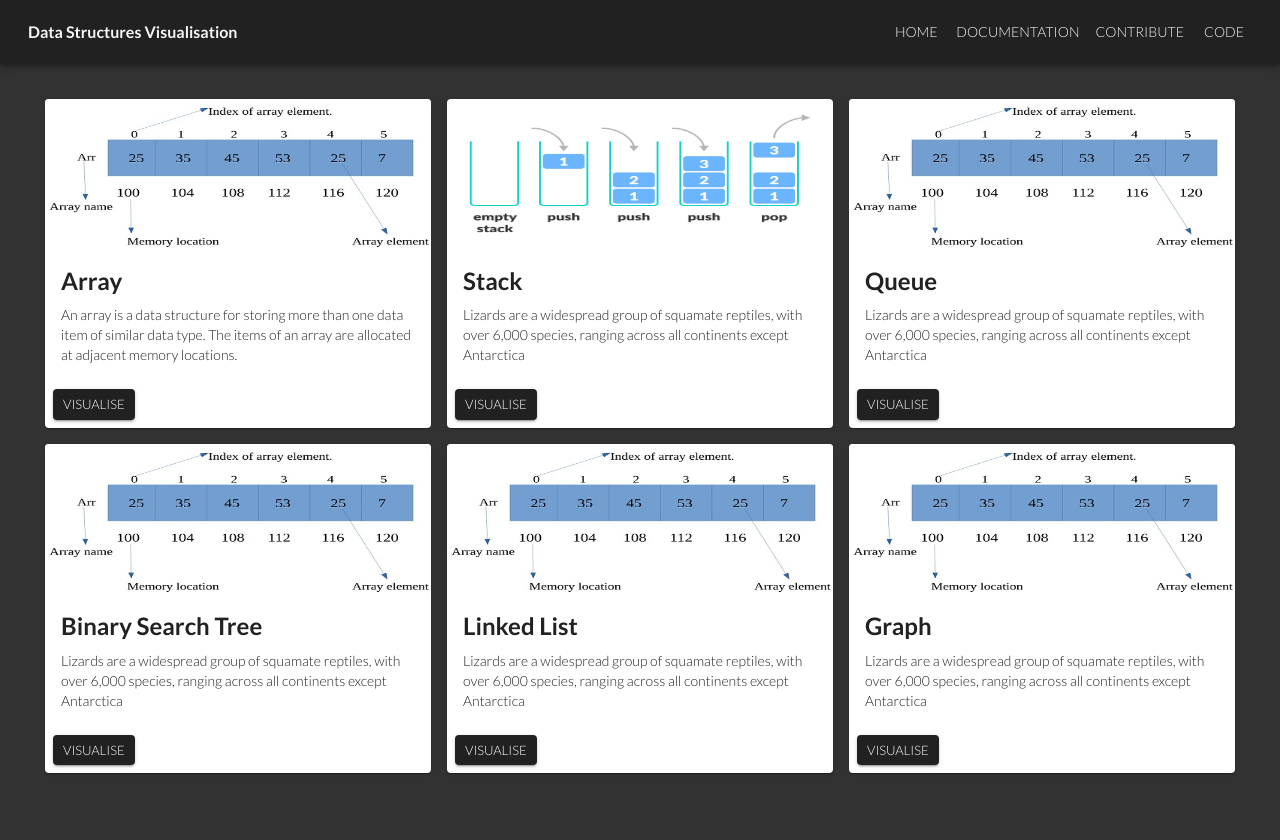
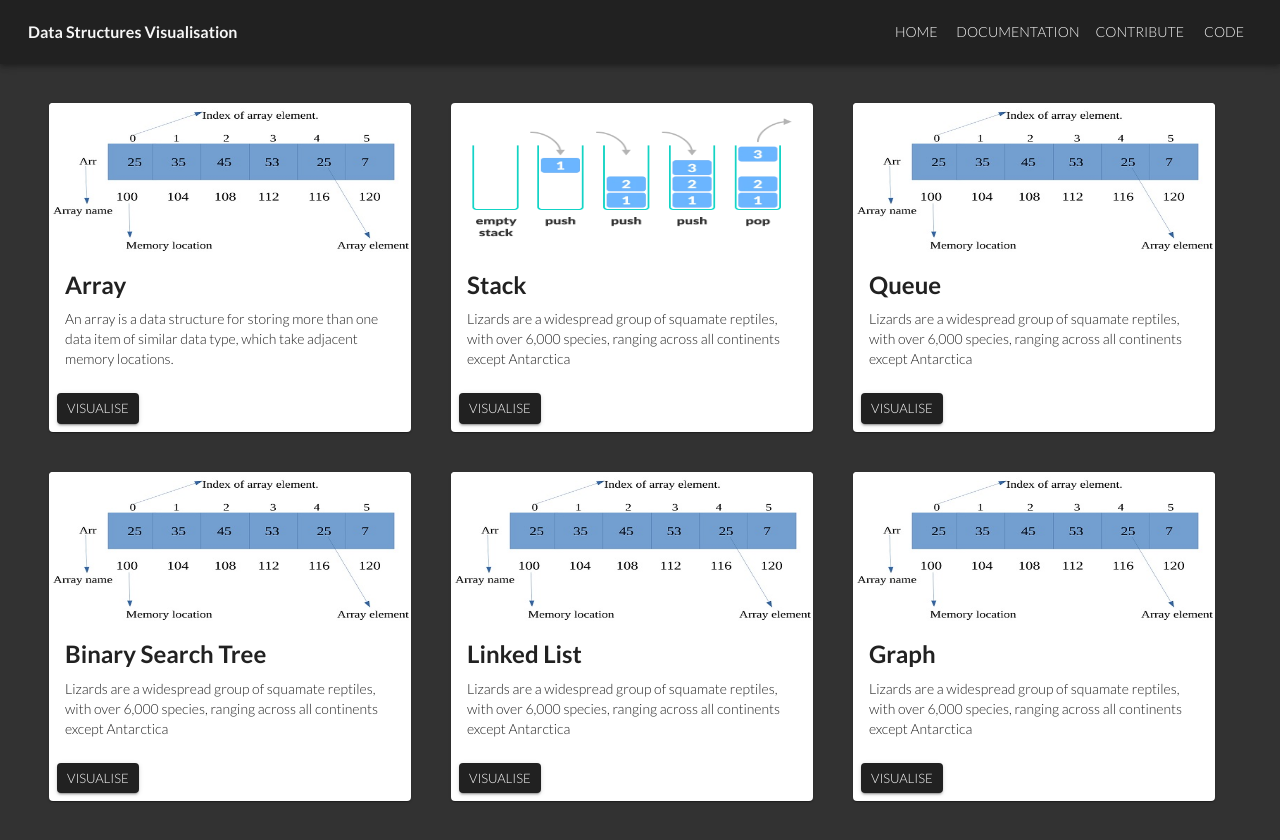
Before and after one commit to Narik118/DS-Visualisation, a React (Create React App) app in the folder dsvisual/: page / in a window 1280 px wide. Shown: the top 840 px of the page. Before the commit the page ends 808 px from the top, so only its background shows below. Built offline with nearby package versions, Linux system fonts and the light colour scheme.

Commit message:
refined landing page

```diff
--- a/dsvisual/src/components/LandingPage.js
+++ b/dsvisual/src/components/LandingPage.js
@@ -31,7 +31,7 @@ const LandingPage = ()=>{
         <Grid container rowSpacing={2} columnSpacing={2} justifyContent='space-around' alignItems='center' id='landingGrid'>
 
 
-            <Grid item xs={12} sm={4} md={4}>
+            <Grid id='landingItem' item xs={12} sm={4} md={4}>
                 <Card >
                 <CardMedia
                     component="img"
@@ -47,8 +47,8 @@ const LandingPage = ()=>{
                     Array
                     </Typography>
                     <Typography variant="body2"  id="lightBlodText">
-                    An array is a data structure for storing more than one data item of similar data type.
-                    The items of an array are allocated at adjacent memory locations.
+                    An array is a data structure for storing more than one data item of similar data type,
+                    which take adjacent memory locations.
                     </Typography>
                 </CardContent>
                 <CardActions>
@@ -58,7 +58,7 @@ const LandingPage = ()=>{
             </Grid>
 
 
-            <Grid item xs={12} sm={4} md={4}>
+            <Grid id='landingItem' item xs={12} sm={4} md={4}>
                  <Card >
                 <CardMedia
                     component="img"
@@ -85,7 +85,7 @@ const LandingPage = ()=>{
             </Grid>
 
 
-            <Grid item xs={12} sm={4} md={4}>
+            <Grid id='landingItem' item xs={12} sm={4} md={4}>
                  <Card >
                 <CardMedia
                     component="img"
@@ -112,7 +112,7 @@ const LandingPage = ()=>{
             </Grid>
 
 
-            <Grid item xs={12} sm={4} md={4}>
+            <Grid id='landingItem' item xs={12} sm={4} md={4}>
                  <Card >
                 <CardMedia
                     component="img"
@@ -139,7 +139,7 @@ const LandingPage = ()=>{
             </Grid>
 
 
-            <Grid item xs={12} sm={4} md={4}>
+            <Grid id='landingItem'item xs={12} sm={4} md={4}>
                  <Card >
                 <CardMedia
                     component="img"
@@ -166,7 +166,7 @@ const LandingPage = ()=>{
             </Grid>
 
 
-            <Grid item xs={12} sm={4} md={4}>
+            <Grid id='landingItem' item xs={12} sm={4} md={4}>
                 <Card >
                 <CardMedia
                     component="img"
--- a/dsvisual/src/styles.css
+++ b/dsvisual/src/styles.css
@@ -41,7 +41,10 @@ body{
     font-weight:400
 }
 #landingGrid{
-    padding: 35px 45px
+    padding: 35px 45px;
+}
+#landingItem{
+    padding:20px;
 }
 .inputSize{
     width: 10%;
```
